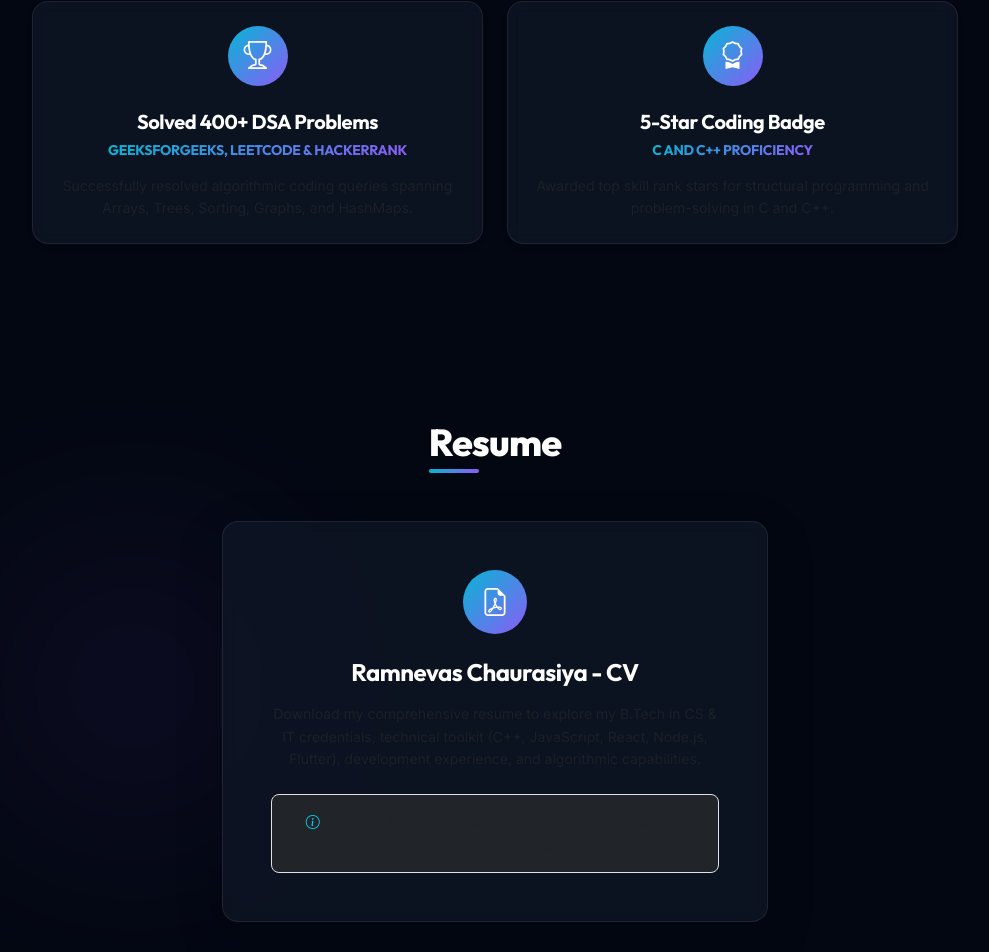
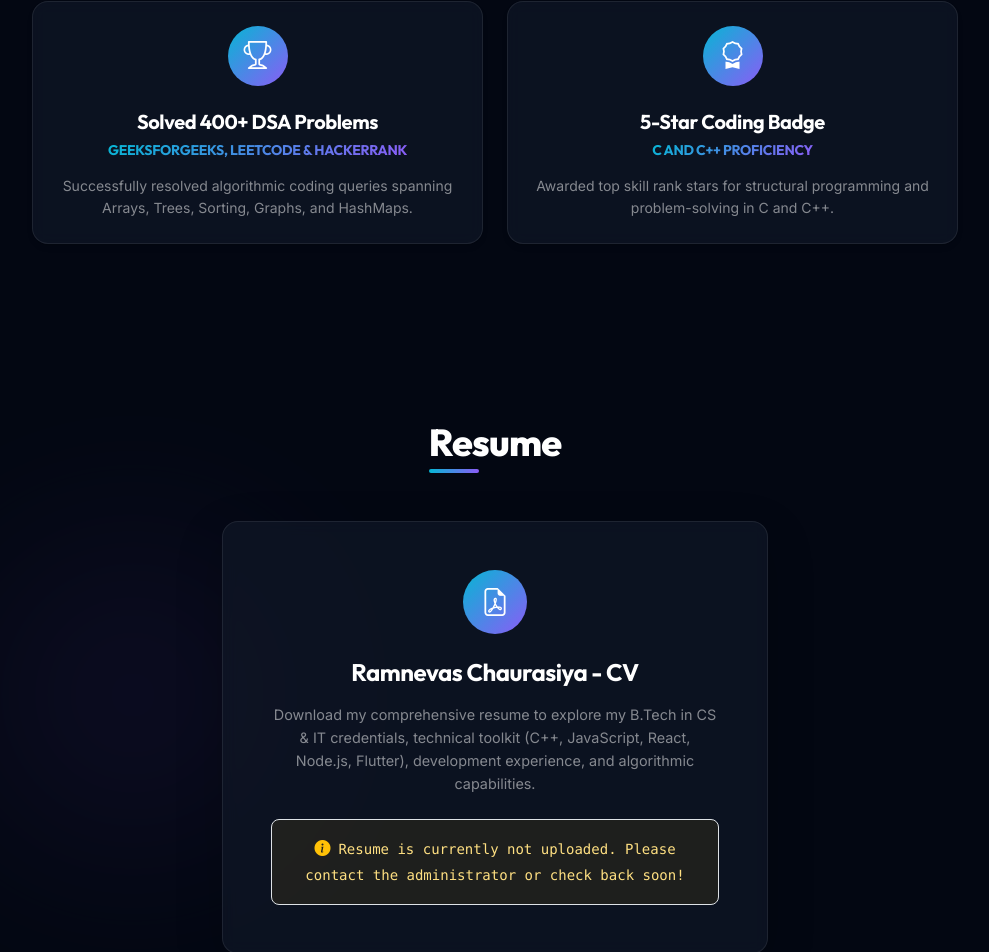
Before and after one commit to mr-rchaurasiya/ramnevas-portfolio, a React (Vite) app in the folder frontend/: page / in a window 1280 px wide. Shown: the part 5339-6291 px from the top of the page, without its empty margins (145-1134 px from the left). Built offline with nearby package versions, Linux system fonts and the light colour scheme; no server answers.

Commit message:
style: fix text visibility in Resume and Achievements sections

```diff
--- a/frontend/src/components/Achievements.jsx
+++ b/frontend/src/components/Achievements.jsx
@@ -40,7 +40,7 @@ const Achievements = () => {
                   </div>
                   <h3 className="h5 text-white fw-bold mb-2">{ach.title}</h3>
                   {ach.award && <h4 className="small text-gradient fw-bold text-uppercase tracking-wider mb-3">{ach.award}</h4>}
-                  <p className="text-muted small mb-0 mt-auto">{ach.details || ach.description}</p>
+                  <p className="text-white-50 small mb-0 mt-auto">{ach.details || ach.description}</p>
                 </div>
               );
 
--- a/frontend/src/components/Resume.jsx
+++ b/frontend/src/components/Resume.jsx
@@ -25,7 +25,7 @@ const Resume = () => {
               <h3 className="h4 text-white fw-bold mb-3">Ramnevas Chaurasiya - CV</h3>
 
               {/* Short Professional Description */}
-              <p className="text-muted mb-4 leading-relaxed small">
+              <p className="text-white-50 mb-4 leading-relaxed" style={{ fontSize: '0.9rem' }}>
                 Download my comprehensive resume to explore my B.Tech in CS & IT credentials, technical toolkit (C++, JavaScript, React, Node.js, Flutter), development experience, and algorithmic capabilities.
               </p>
 
@@ -40,8 +40,9 @@ const Resume = () => {
                   <i className="bi bi-download me-2"></i> Download Resume
                 </a>
               ) : (
-                <div className="p-3 bg-dark bg-opacity-20 border border-white-10 rounded-3 text-center d-inline-block mx-auto text-muted small">
-                  <i className="bi bi-info-circle me-2 text-info"></i> Resume is currently not uploaded. Please contact the administrator or check back soon!
+                <div className="p-3 rounded-3 text-center d-inline-block mx-auto border" style={{ background: 'rgba(255, 193, 7, 0.08)', borderColor: 'rgba(255, 193, 7, 0.25)', color: '#ffe082' }}>
+                  <i className="bi bi-info-circle-fill me-2 text-warning"></i>
+                  <span className="small font-monospace">Resume is currently not uploaded. Please contact the administrator or check back soon!</span>
                 </div>
               )}
 
```
